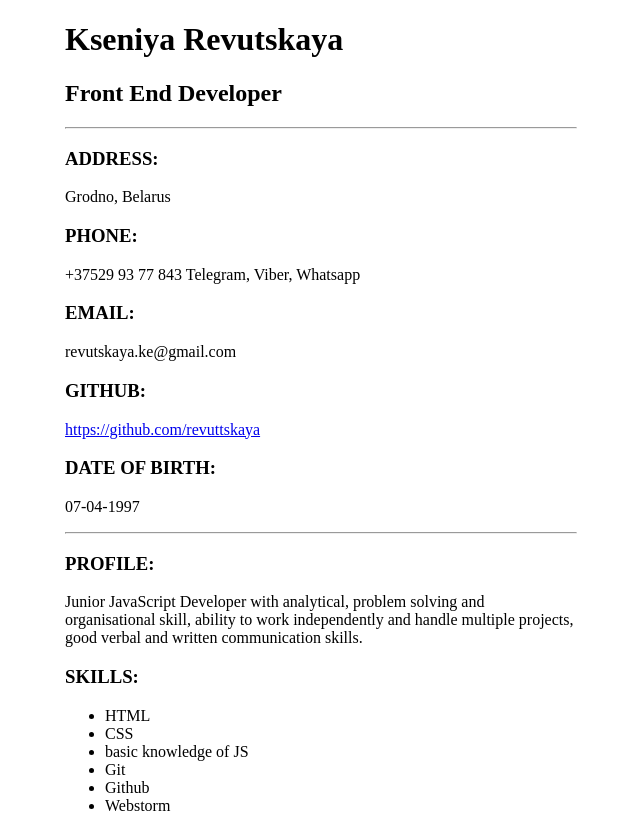
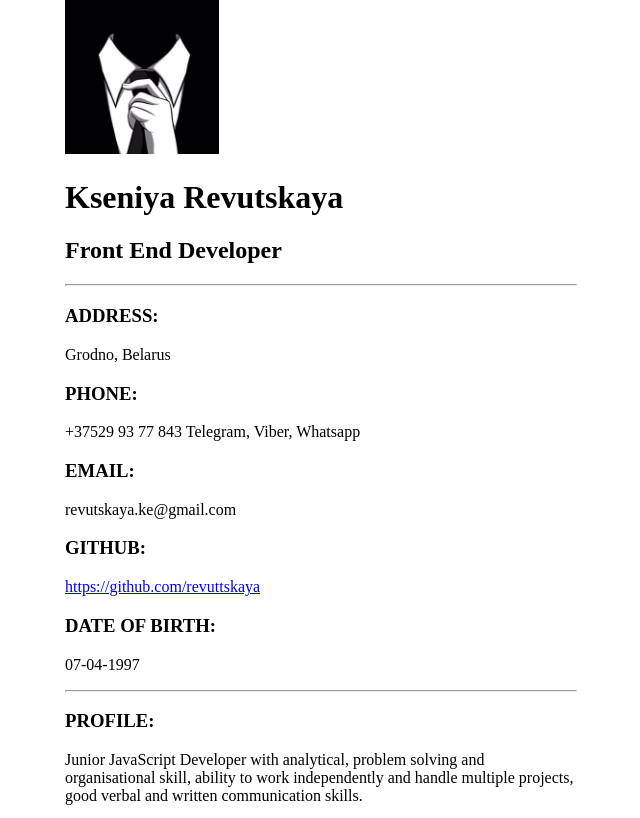
Before and after one commit to revuttskaya/rsschool-cv, a plain HTML site: page index.html in a window 1280 px wide. Shown: the top 818 px of the page, without its empty margins (319-959 px from the left). Drawn offline with Linux system fonts and the light colour scheme.

Commit message:
feat: add avatar to CV

```diff
--- a/index.html
+++ b/index.html
@@ -9,12 +9,17 @@
       width: 40%;
     }
 
+    img {
+      max-width: 30%;
+    }
+
     h3 {
       text-transform: uppercase;
     }
   </style>
 </head>
 <body>
+  <img src="img/avatar.jpg" alt="Avatar">
   <h1>Kseniya Revutskaya</h1>
   <h2>Front End Developer</h2>
   <hr>
```
Also changed, not shown: img/avatar.jpg (added).
